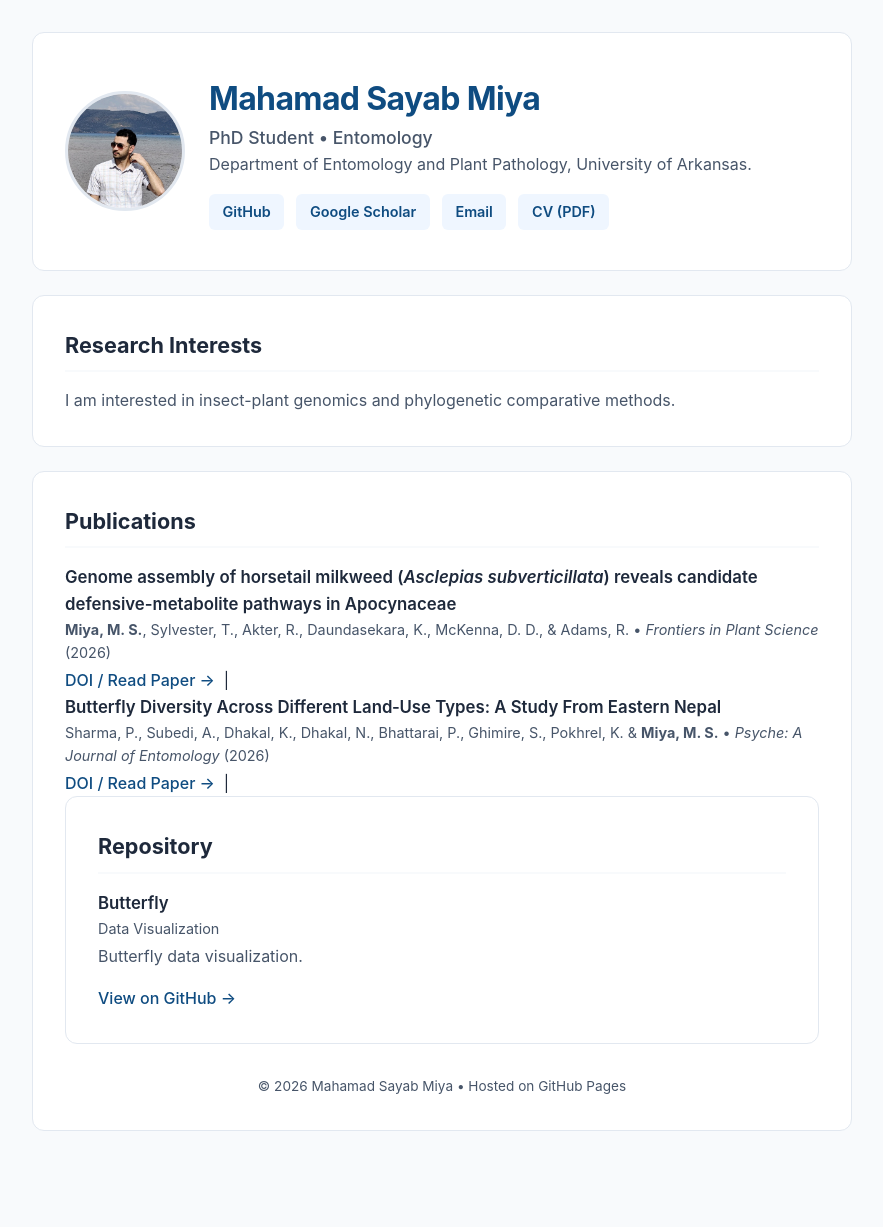
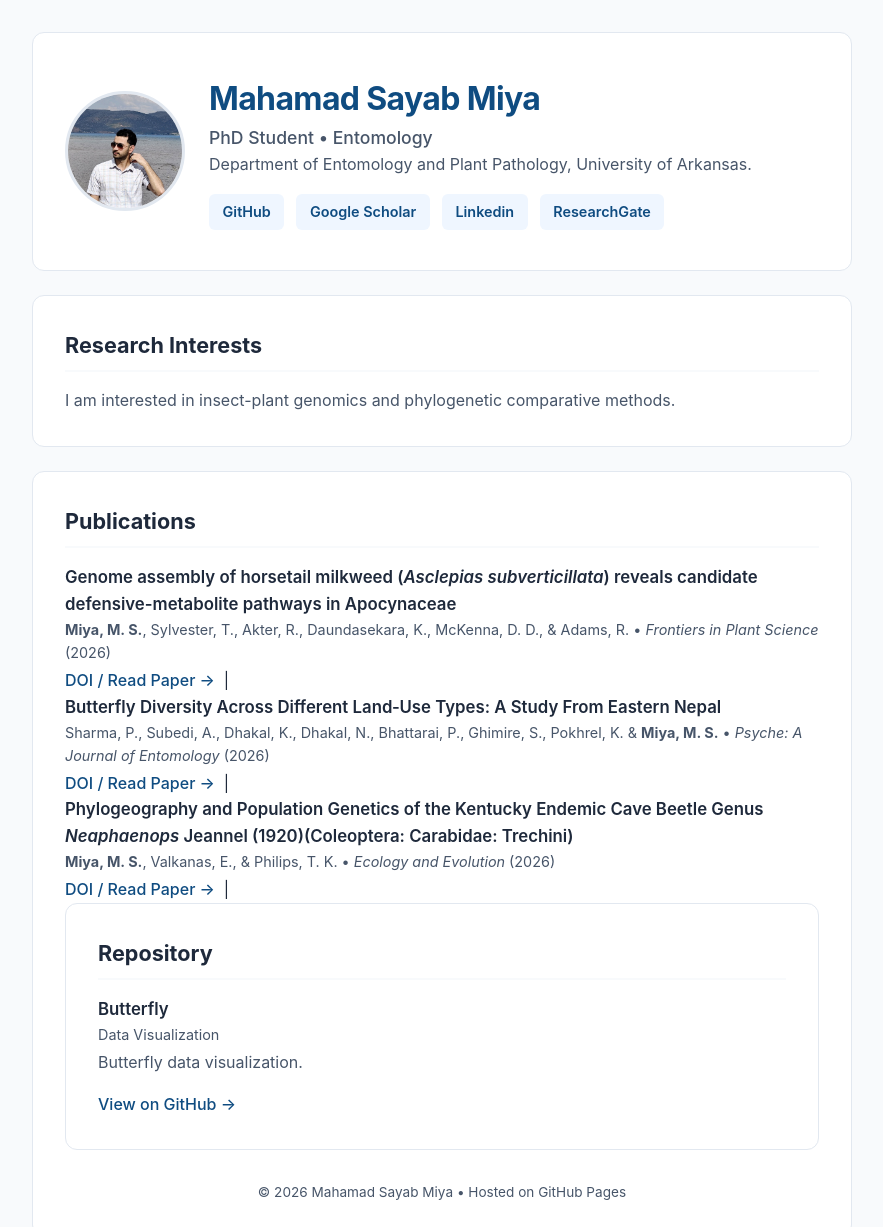
Before and after one commit to sayab321/sayab321.github.io, a plain HTML site: page index.html in a window 1280 px wide. Shown: the top 1227 px of the page, without its empty margins (198-1081 px from the left). Before the commit the page ends 1187 px from the top, so only its background shows below. Drawn offline with Linux system fonts and the light colour scheme.

Commit message:
Update index.html

```diff
--- a/index.html
+++ b/index.html
@@ -181,8 +181,8 @@
           <div class="links">
             <a href="https://github.com/sayab321/" target="_blank">GitHub</a>
             <a href="https://scholar.google.com/citations?user=mxFXnB8AAAAJ&hl=en" target="_blank">Google Scholar</a>
-            <a href="mailto:mmiya@uark.edu">Email</a>
-            <a href="#">CV (PDF)</a>
+            <a href="https://www.linkedin.com/in/mahamad-sayab-miya-6b9a9518b">Linkedin</a>
+            <a href="https://www.researchgate.net/profile/Mahamad-Miya-2">ResearchGate</a>
           </div>
         </div>
       </div>
@@ -208,6 +208,10 @@
         <div class="item-meta">Sharma, P., Subedi, A., Dhakal, K., Dhakal, N., Bhattarai, P., Ghimire, S., Pokhrel, K. & <strong>Miya, M. S.</strong> • <em>Psyche: A Journal of Entomology</em> (2026)</div>
         <a href="https://doi.org/10.1155/psyc/5499408" target="_blank">DOI / Read Paper →</a> &nbsp;|&nbsp;
 
+        <div class="item">
+        <div class="item-title">Phylogeography and Population Genetics of the Kentucky Endemic Cave Beetle Genus <em>Neaphaenops</em> Jeannel (1920)(Coleoptera: Carabidae: Trechini)</div>
+        <div class="item-meta"><strong>Miya, M. S.</strong>, Valkanas, E., & Philips, T. K. • <em>Ecology and Evolution</em> (2026)</div>
+        <a href="https://doi.org/10.1002/ece3.74186" target="_blank">DOI / Read Paper →</a> &nbsp;|&nbsp;
 
     <!-- PROJECTS & CODE -->
     <section>
```
